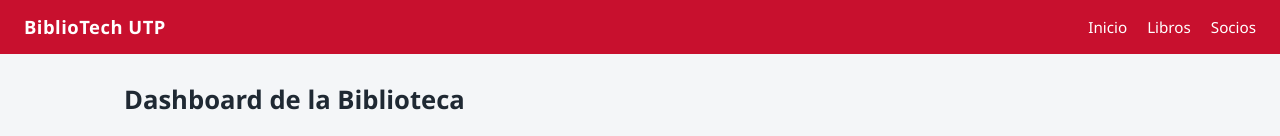
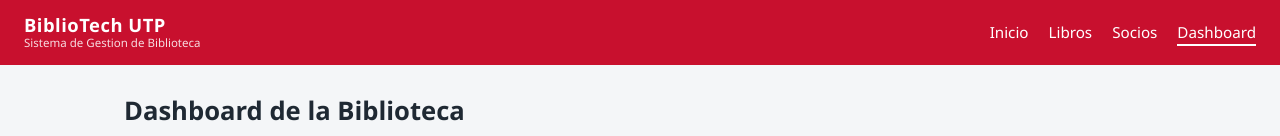
Before and after one commit to nocompe/Herramienta-de-desarrollo-biblioteca, a React (Vite) app in the folder frontend/: page /dashboard in a window 1280 px wide. Shown: the top 136 px of the page. Built offline with nearby package versions, Linux system fonts and the light colour scheme; no server answers.

Commit message:
style(ui): redisenar Navbar con identidad de marca y estilos del dashboard

```diff
--- a/frontend/src/components/Navbar.jsx
+++ b/frontend/src/components/Navbar.jsx
@@ -2,25 +2,29 @@ import { NavLink } from "react-router-dom";
 
 /**
  * Barra de navegacion principal de BiblioTech UTP.
+ * Rediseno del modulo 4: se agrupan los enlaces en un contenedor propio,
+ * se agrega el subtitulo de la marca y el acceso al dashboard.
  */
 function Navbar() {
   return (
     <nav className="navbar">
-      <span className="navbar-marca">BiblioTech UTP</span>
+      <div className="navbar-identidad">
+        <span className="navbar-marca">BiblioTech UTP</span>
+        <span className="navbar-subtitulo">Sistema de Gestion de Biblioteca</span>
+      </div>
       <ul className="navbar-enlaces">
         <li>
           <NavLink to="/">Inicio</NavLink>
         </li>
-        {/* --- ENLACE MODULO 1 --- */}
         <li>
           <NavLink to="/libros">Libros</NavLink>
         </li>
-        {/* --- ENLACE MODULO 2 --- */}
         <li>
           <NavLink to="/socios">Socios</NavLink>
         </li>
-        {/* --- ENLACE MODULO 3 --- */}
-        {/* --- ENLACE MODULO 4 --- */}
+        <li>
+          <NavLink to="/dashboard">Dashboard</NavLink>
+        </li>
       </ul>
     </nav>
   );
--- a/frontend/src/index.css
+++ b/frontend/src/index.css
@@ -216,3 +216,51 @@ button.peligro {
   background: #f1f3f5;
   color: var(--gris-medio);
 }
+
+/* ================= MODULO 4: dashboard y navbar ================= */
+
+.navbar-identidad {
+  display: flex;
+  flex-direction: column;
+  line-height: 1.2;
+}
+
+.navbar-subtitulo {
+  font-size: 0.72rem;
+  opacity: 0.85;
+}
+
+.panel-indicadores {
+  display: grid;
+  grid-template-columns: repeat(auto-fit, minmax(160px, 1fr));
+  gap: 0.9rem;
+  margin-bottom: 1.5rem;
+}
+
+.indicador {
+  background: #fff;
+  border: 1px solid var(--borde);
+  border-left: 4px solid var(--rojo-utp);
+  border-radius: 8px;
+  padding: 0.9rem 1rem;
+  display: flex;
+  flex-direction: column;
+  gap: 0.25rem;
+}
+
+.indicador-valor {
+  font-size: 1.7rem;
+  font-weight: 700;
+}
+
+.indicador-etiqueta {
+  font-size: 0.75rem;
+  color: var(--gris-medio);
+  text-transform: uppercase;
+  letter-spacing: 0.4px;
+}
+
+.indicador.alerta-indicador {
+  border-left-color: var(--ambar);
+  background: #fffbeb;
+}
```
